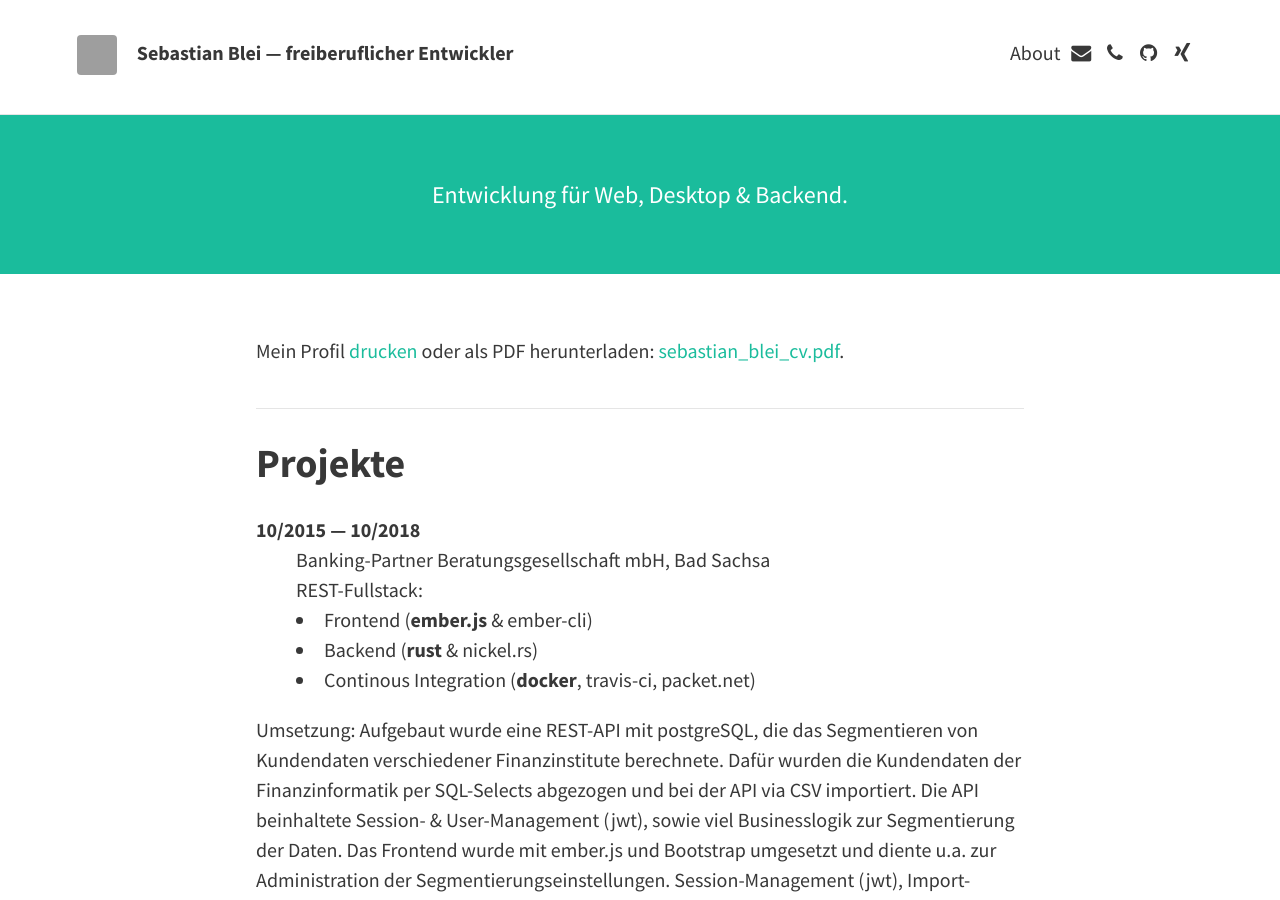
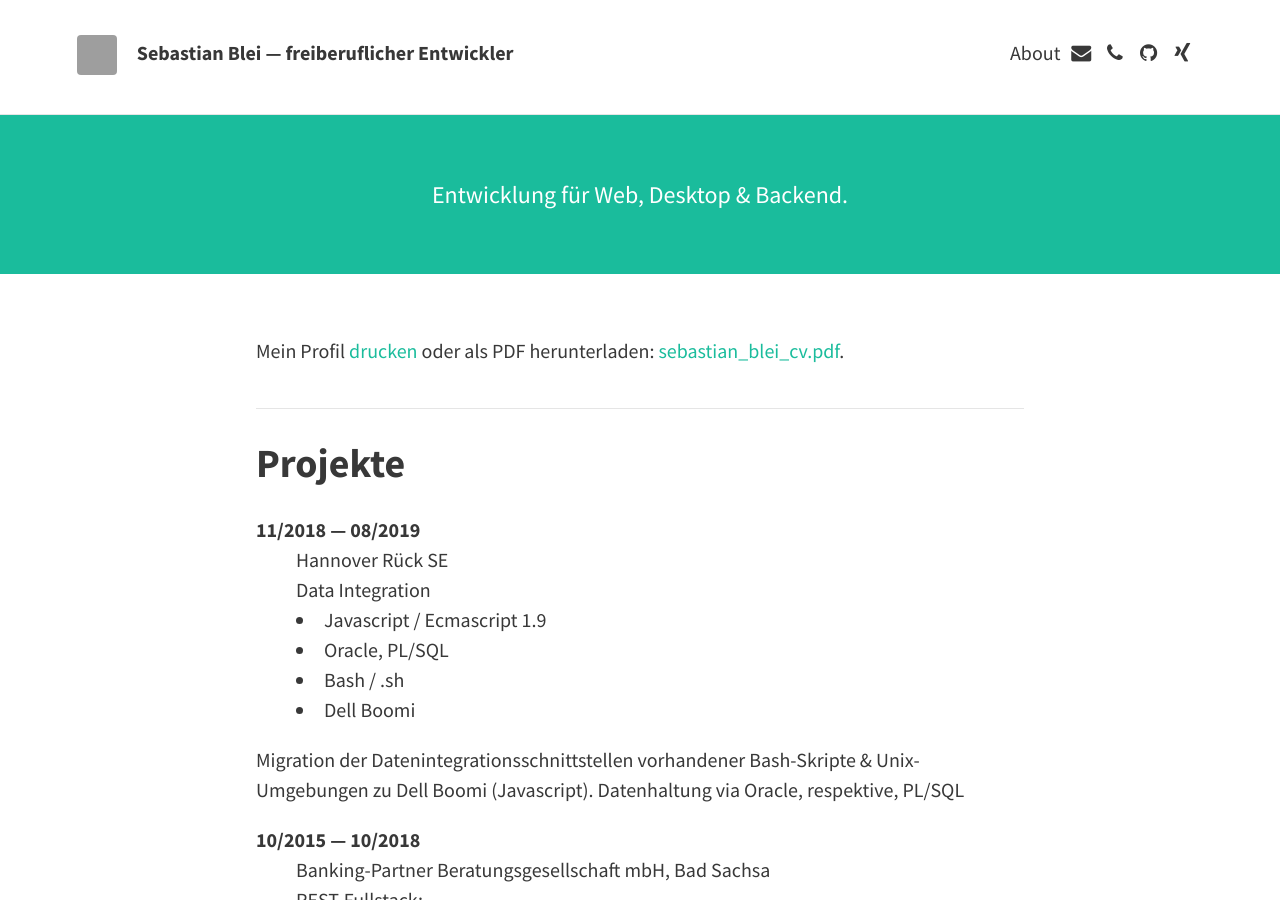
Before and after one commit to iamsebastian/official-site, a Jekyll site: the page built from index.html, in a window 1280 px wide and 900 px high. Built offline with Jekyll 4.4.1, drawn with Linux system fonts in a browser that asks for light colours; the list of posts is cut into pages by our own code; grey boxes are pictures that could not be loaded.

Commit message:
Update index.html

```diff
--- a/index.html
+++ b/index.html
@@ -13,6 +13,17 @@ Mein Profil <a href="javascript:window.print();">drucken</a> oder als PDF herunt
 <hr>
 <h2>Projekte</h2>
 <dl>
+  <dt>11/2018 — 08/2019</dt>
+  <dd>Hannover Rück SE
+  <ul>Data Integration
+    <li>Javascript / Ecmascript 1.9</li>
+    <li>Oracle, PL/SQL</li>
+    <li>Bash / .sh</li>
+    <li>Dell Boomi</li>
+  </ul>
+  </dd>
+  <p>Migration der Datenintegrationsschnittstellen vorhandener Bash-Skripte & Unix-Umgebungen zu Dell Boomi (Javascript). Datenhaltung via Oracle, respektive, PL/SQL</p>
+
   <dt>10/2015 — 10/2018</dt>
   <dd>Banking-Partner Beratungsgesellschaft mbH, Bad Sachsa
   <ul>REST-Fullstack:
```
